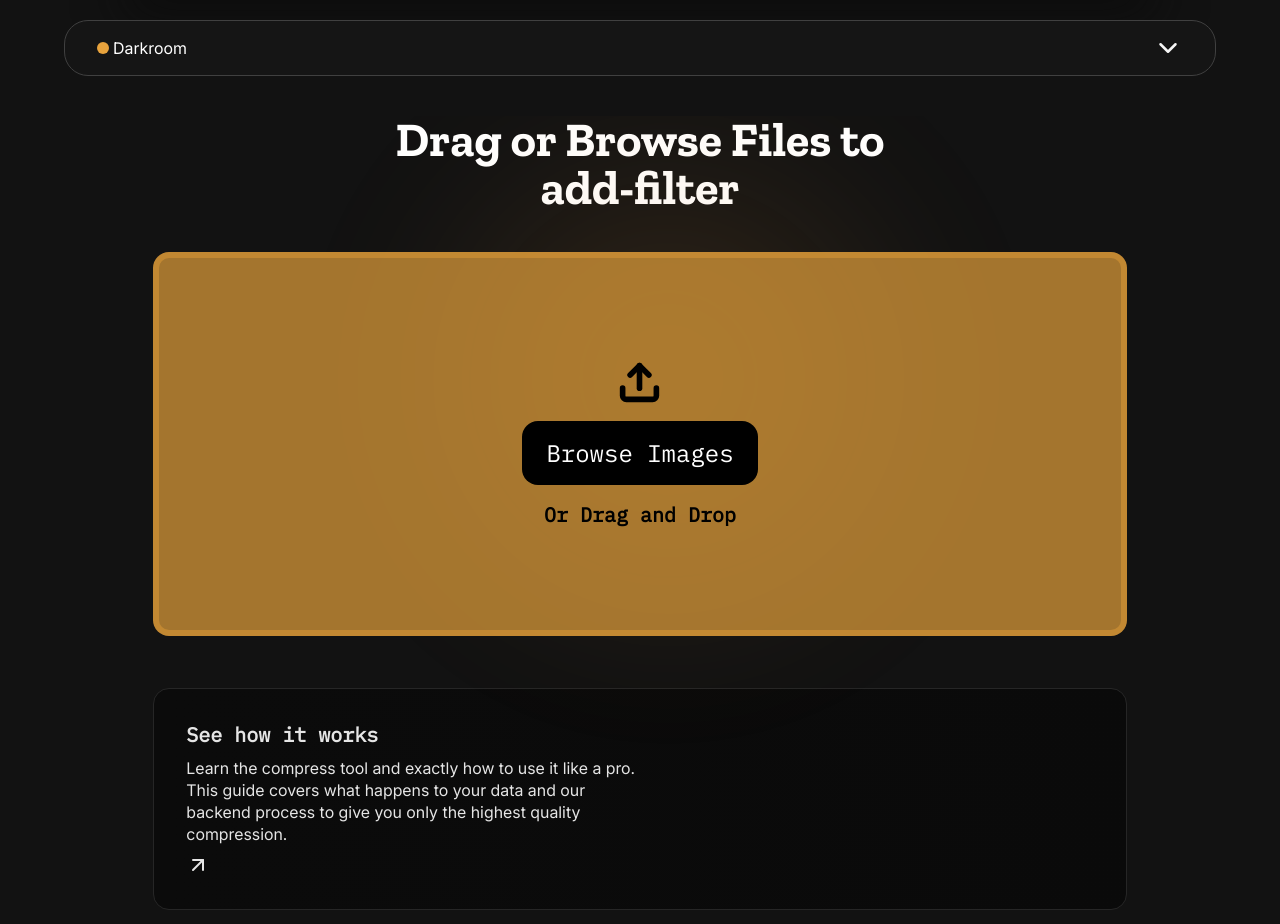
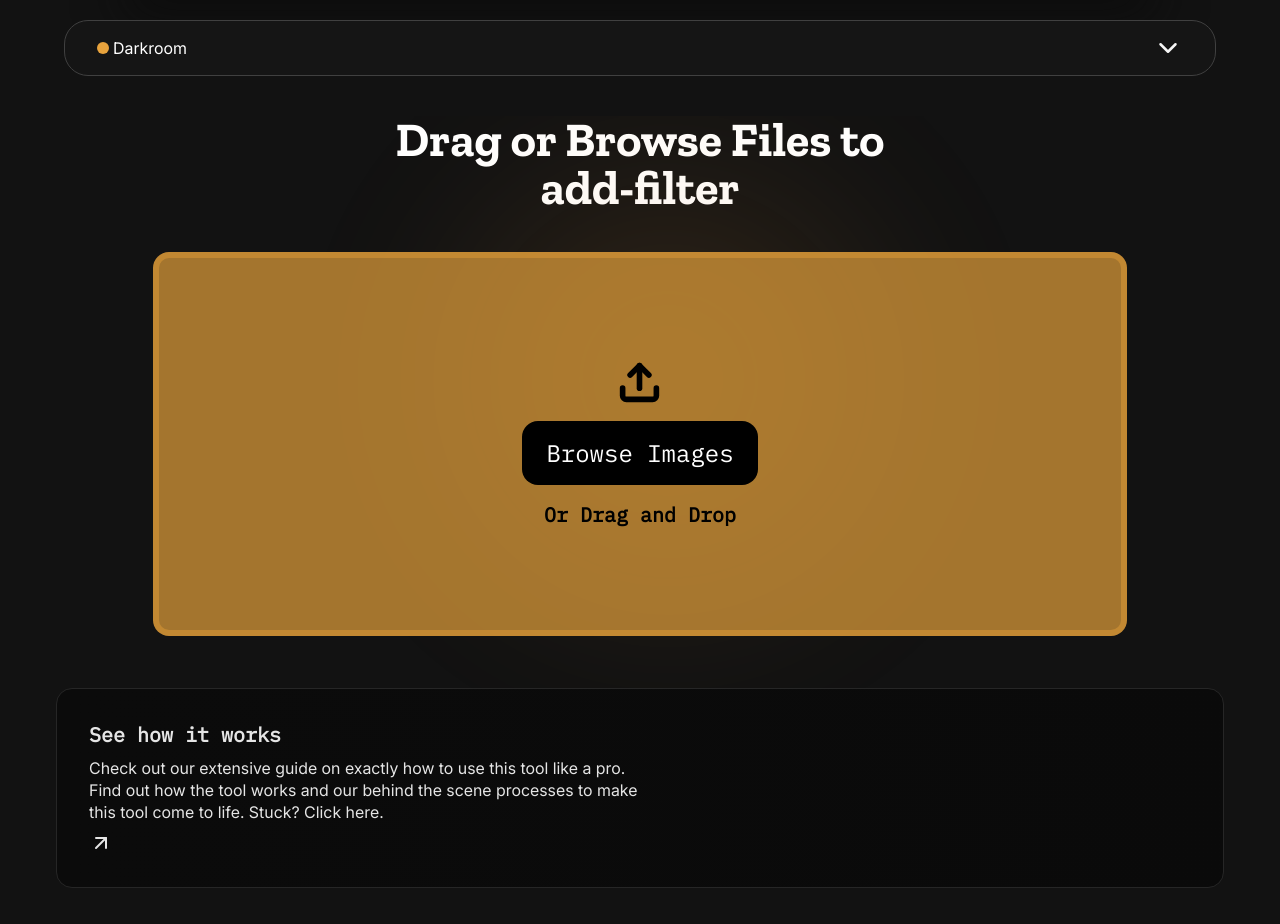
Before and after one commit to ibrahimhere47/Darkroom-v2, a React (Vite) app: page /tools/add-filter in a window 1280 px wide. Shown: the top 924 px of the page. Built offline with nearby package versions, Linux system fonts and the light colour scheme.

Commit message:
Improved guide buttons look

```diff
--- a/src/components/guide-comps/GuideButton.jsx
+++ b/src/components/guide-comps/GuideButton.jsx
@@ -1,16 +1,41 @@
-import React from 'react'
+import React, { useRef } from 'react'
 import { Link, useParams } from 'react-router-dom'
 import { ArrowUpRight } from 'lucide-react'
+import gsap from 'gsap'
 
 const GuideButton = () => {
     const { toolId } = useParams()
+    const borderRef = useRef(null)
+    const linkRef = useRef(null)
+
+    const handleHover = () => {
+        gsap.to(borderRef.current, {
+            opacity: "100%", boxShadow: '0 0 16px #e8a33d', duration: 0.4
+        })
+        gsap.to(linkRef.current, {
+            y: -6, duration: 0.4
+        })
+    }
+
+    const handleHoverRevert = () => {
+        gsap.to(borderRef.current, {
+            opacity: "0%", boxShadow: 'none', duration: 0.4, delay: 0.1,
+        })
+        gsap.to(linkRef.current, {
+            y: 0, duration: 0.3
+        })
+    }
 
     return (
-        <Link to={`/guides/${toolId}`}>
-            <div className='flex p-8 rounded-2xl bg-linear-90 from-[#0b0b0b] to-neutral-950 border border-neutral-800 text-neutral-200 w-full justify-self-center mt-4'>
+        <Link to={`/guides/${toolId}`} onMouseEnter={handleHover} onMouseLeave={handleHoverRevert}>
+            <div className='relative flex p-8 rounded-2xl bg-linear-90 from-[#0b0b0b] to-neutral-950 border border-neutral-800 text-neutral-200 w-full justify-self-center mt-4' ref={linkRef}>
+                <div
+                    ref={borderRef}
+                    className="absolute inset-0 rounded-xl border opacity-0 pointer-events-none border-amber-dim"
+                />
                 <div className='w-1/2 flex flex-col gap-2'>
                     <h1 className='font-mono font-bold text-xl'>See how it works</h1>
-                    <p className='font-body text-base leading-5.5'>Learn the compress tool and exactly how to use it like a pro. This guide covers what happens to your data and our backend process to give you only the highest quality compression.</p>
+                    <p className='font-body text-base leading-5.5'>Check out our extensive guide on exactly how to use this tool like a pro. Find out how the tool works and our behind the scene processes to make this tool come to life. Stuck? Click here.</p>
                     <ArrowUpRight />
                 </div>
             </div>
--- a/src/components/tool-page-comps/ToolPageEmptyLook.jsx
+++ b/src/components/tool-page-comps/ToolPageEmptyLook.jsx
@@ -59,8 +59,10 @@ const ToolPageEmptyLook = (props) => {
                         </h1>
                     </div>
 
-                    <div className='flex flex-col w-full md:w-5/6 h-full gap-9'>
+                    <div className='w-full md:w-5/6 h-full'>
                         <ToolPageDropZone setFiles={props.setFiles} />
+                    </div>
+                    <div className='mt-9'>
                         <GuideButton />
                     </div>
                     <div className='mt-9'>
```
